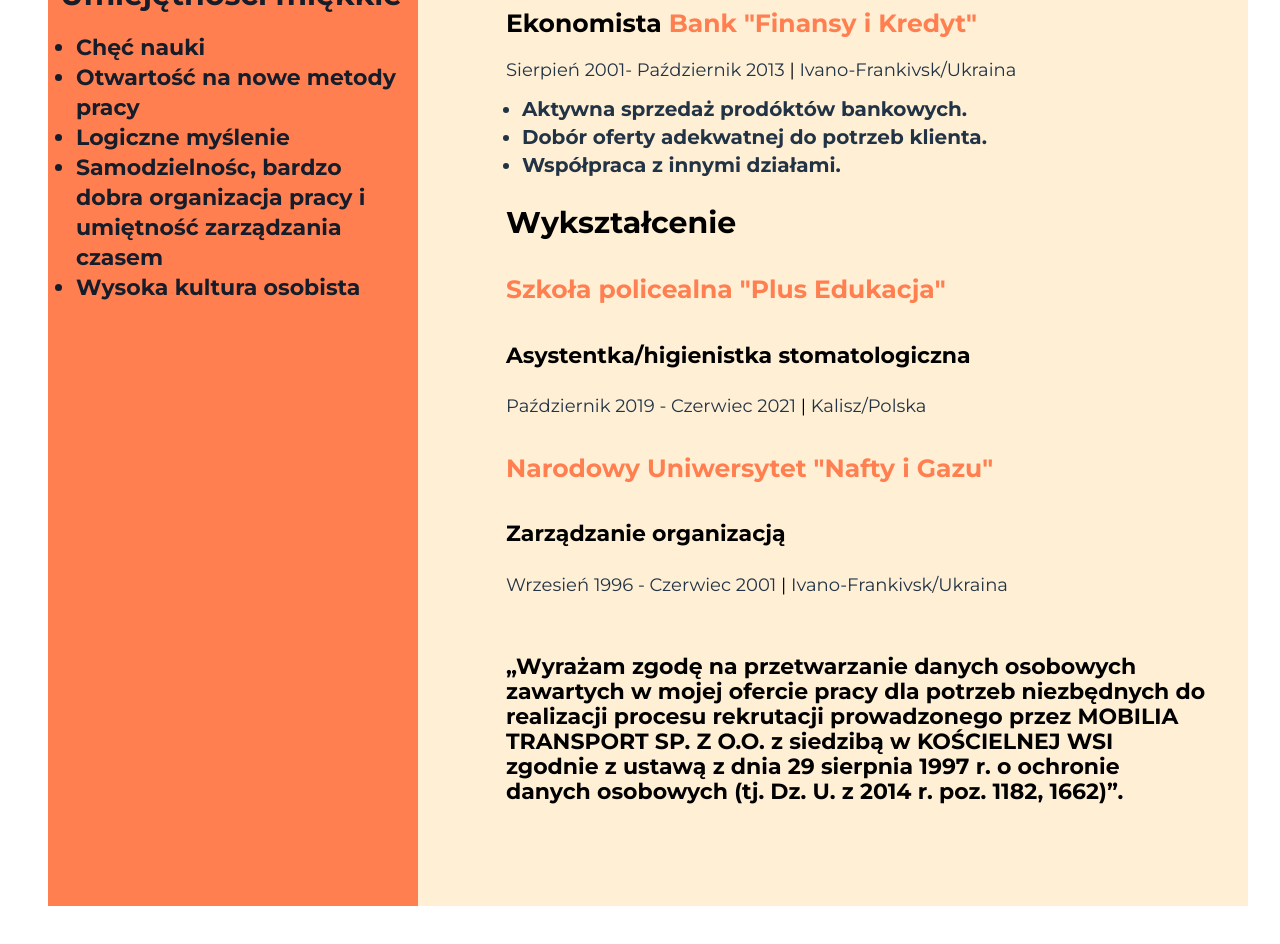
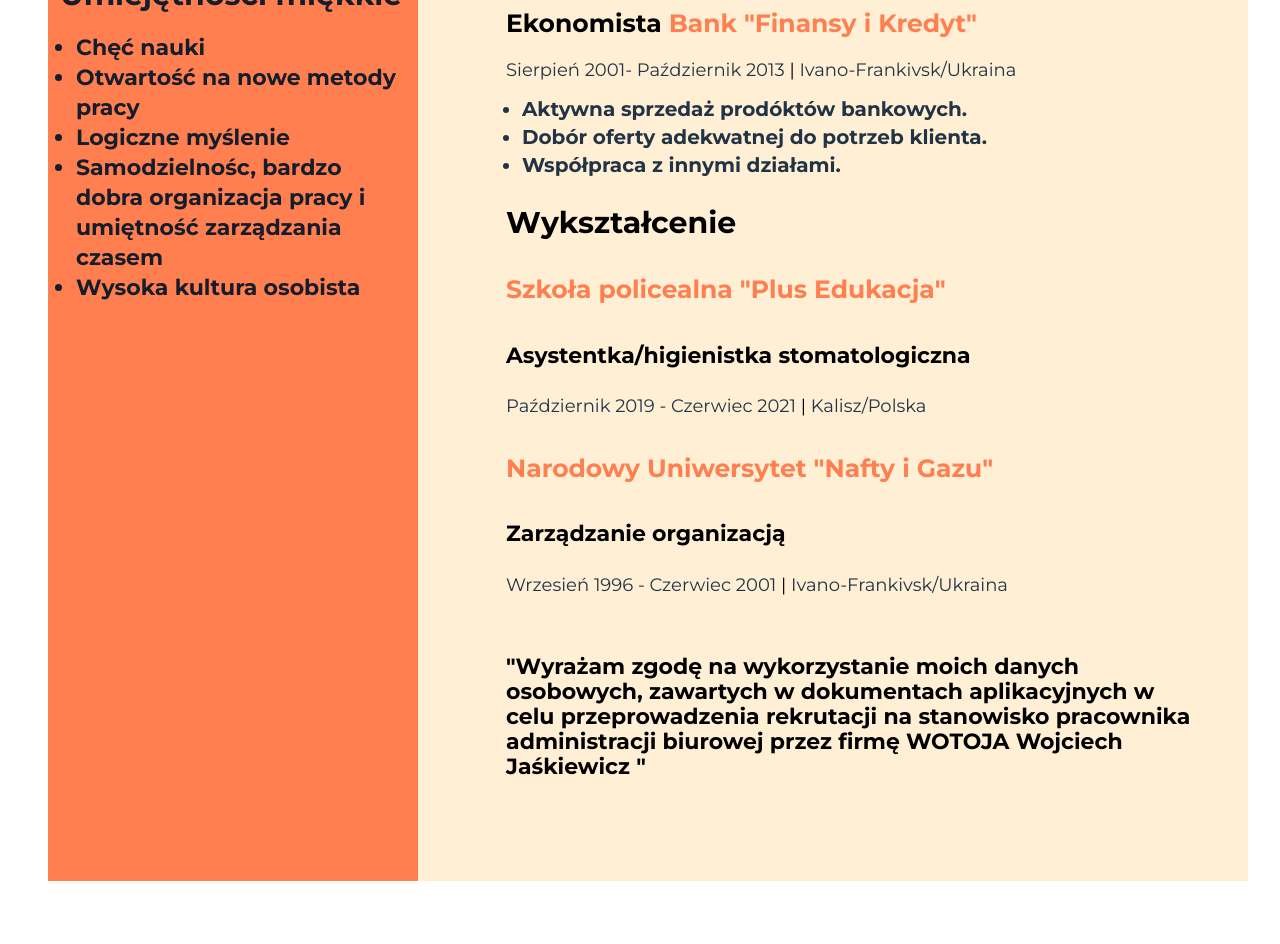
Before and after one commit to Ovoyana/resume, a plain HTML site: page index.html in a window 1280 px wide. Shown: the part 1216-2160 px from the top of the page. Drawn offline with Linux system fonts and the light colour scheme.

Commit message:
update main

```diff
--- a/index.html
+++ b/index.html
@@ -140,11 +140,10 @@
           </p>
         </div>
         <p class="rodo">
-          „Wyrażam zgodę na przetwarzanie danych osobowych zawartych w mojej
-          ofercie pracy dla potrzeb niezbędnych do realizacji procesu rekrutacji
-          prowadzonego przez MOBILIA TRANSPORT SP. Z O.O. z siedzibą w
-          KOŚCIELNEJ WSI zgodnie z ustawą z dnia 29 sierpnia 1997 r. o ochronie
-          danych osobowych (tj. Dz. U. z 2014 r. poz. 1182, 1662)”.
+          "Wyrażam zgodę na wykorzystanie moich danych osobowych, zawartych w
+          dokumentach aplikacyjnych w celu przeprowadzenia rekrutacji na
+          stanowisko pracownika administracji biurowej przez firmę
+          WOTOJA Wojciech Jaśkiewicz "
           <!-- <p class="rodo">
            „Wyrażam zgodę na
           wykorzystanie moich danych osobowych, zawartych w dokumentach
```
